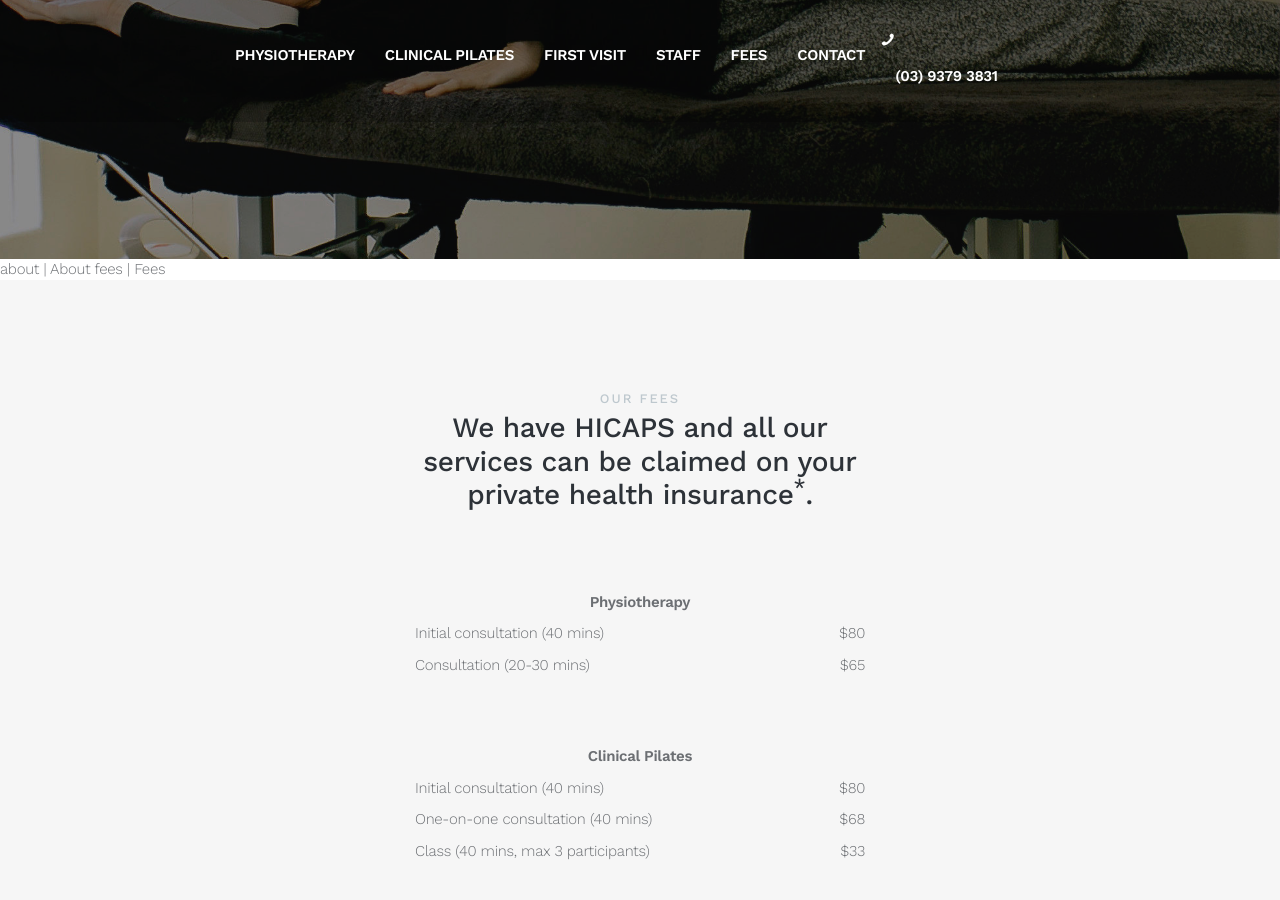
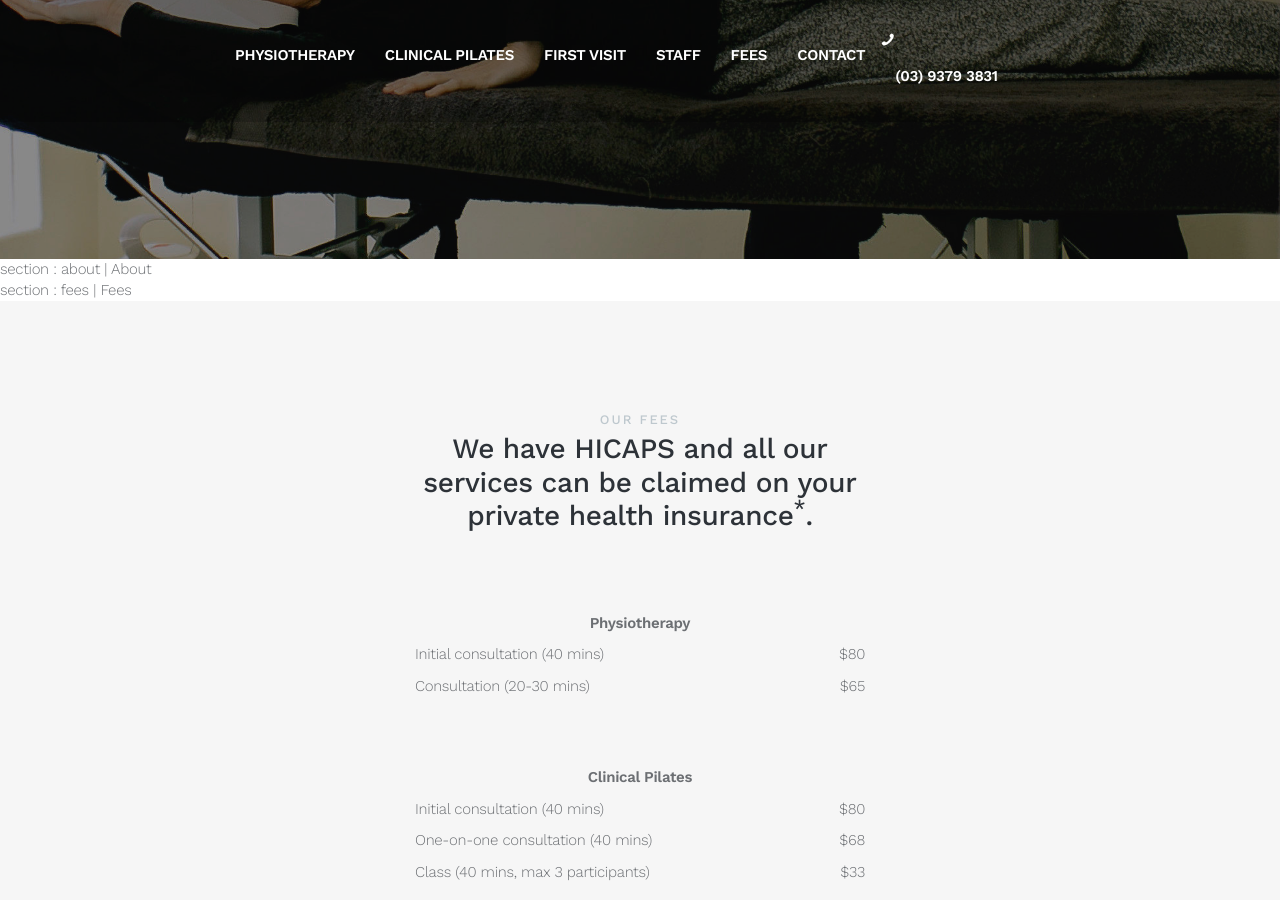
Before and after one commit to etikaj-digital/spp-website, a Jekyll site: the page built from index.html, in a window 1280 px wide and 900 px high, scrolled down 731 px. Built offline with Jekyll 4.4.1, drawn with Linux system fonts in a browser that asks for light colours; some of the changed text lies outside the part shown.

Commit message:
Update default.html

```diff
--- a/_layouts/default.html
+++ b/_layouts/default.html
@@ -99,10 +99,10 @@
 </div>
 
 <!-- start sections -->
-{% for item in site.sections %}
+{% for section in site.sections %}
 
-  {{item.name}} | {{item.title}}
-{% case item.name %}
+  <div>section : {{section.name}} | {{section.title}}</div>
+{% case section.name %}
 
 [% when "about" %}
 
```
